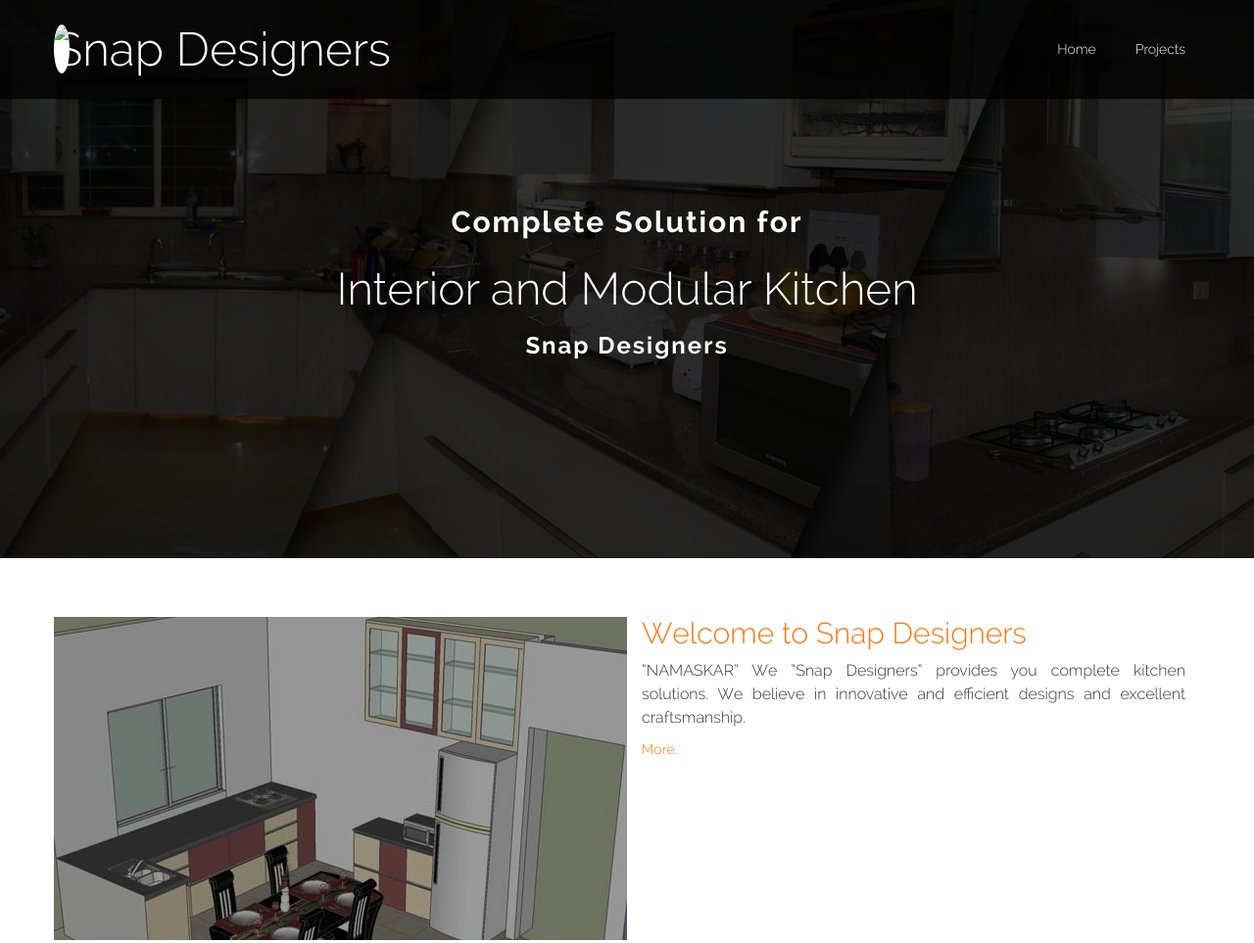
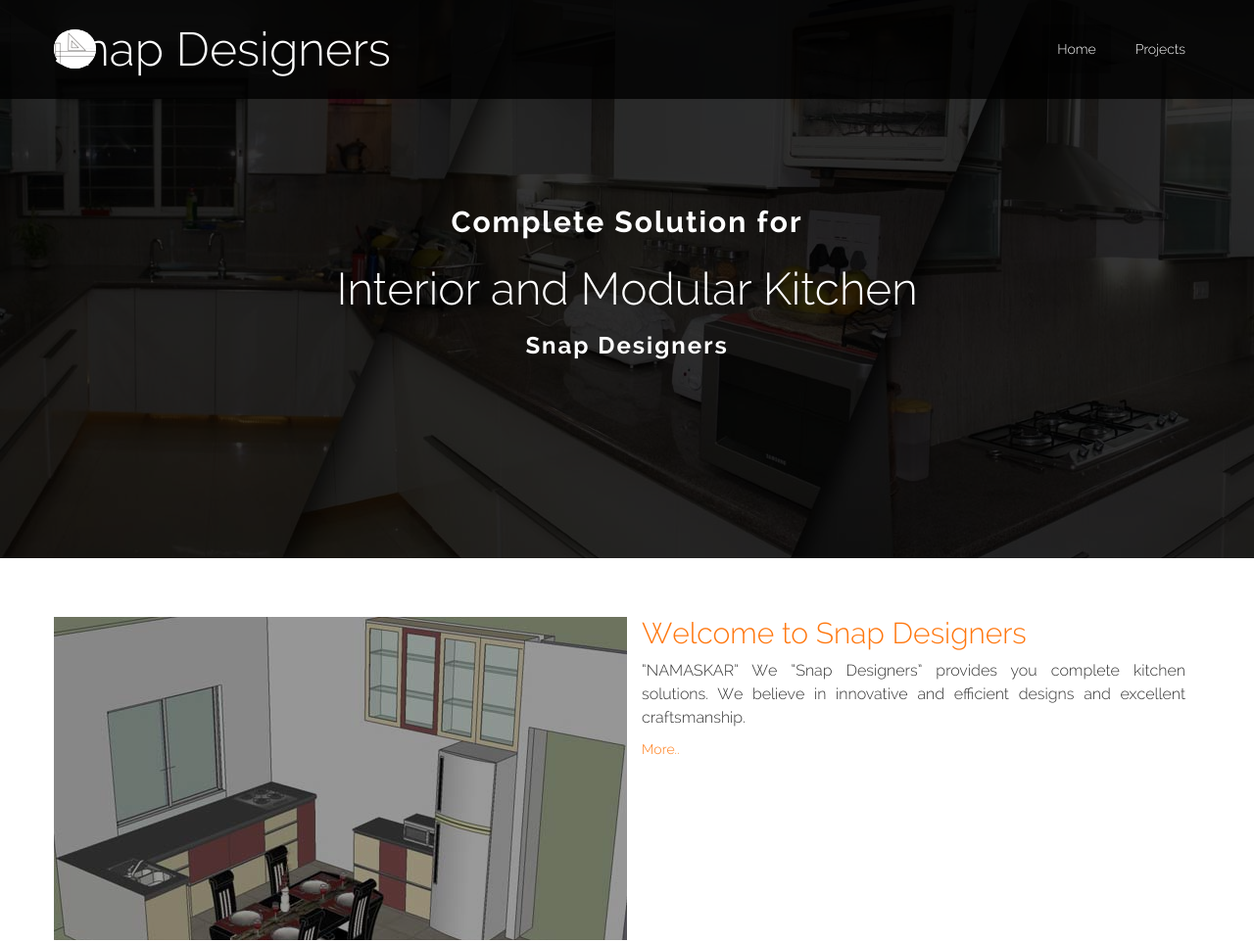
Before and after one commit to snapdesigners/snapdesigners.github.io, a plain HTML site: page index.html in a window 1280 px wide. Shown: the top 963 px of the page at 98% size. Drawn offline with Linux system fonts and the light colour scheme.

Commit message:
Snapdesigner logo removed

```diff
--- a/index.html
+++ b/index.html
@@ -27,7 +27,7 @@
                     <span class="icon-bar"></span>
                     <span class="icon-bar"></span>
                   </button>
-                  <a class="navbar-brand" ng-click="handlePageChange('Home')"><img src="img/SkswholeLogo.png" />{{skDetails.title}}</a>
+                  <a class="navbar-brand" ng-click="handlePageChange('Home')"><img src="img/snapLogo.png" />{{skDetails.title}}</a>
                 </div>
                 <div ng-class="mobileNavClass ? 'navbar-collapse collapse in' : 'navbar-collapse collapse'">
                   <ul class="nav navbar-nav navbar-right">
```
